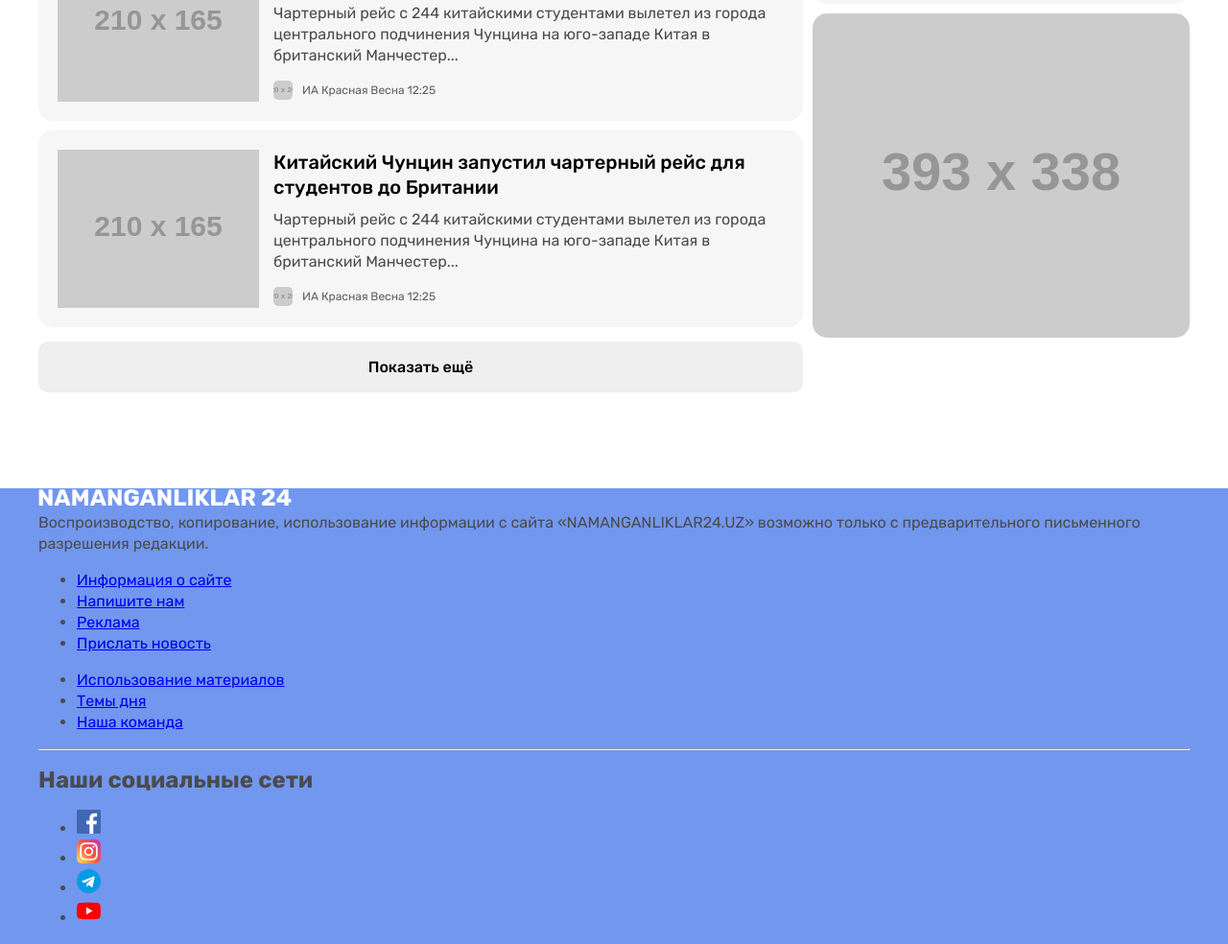
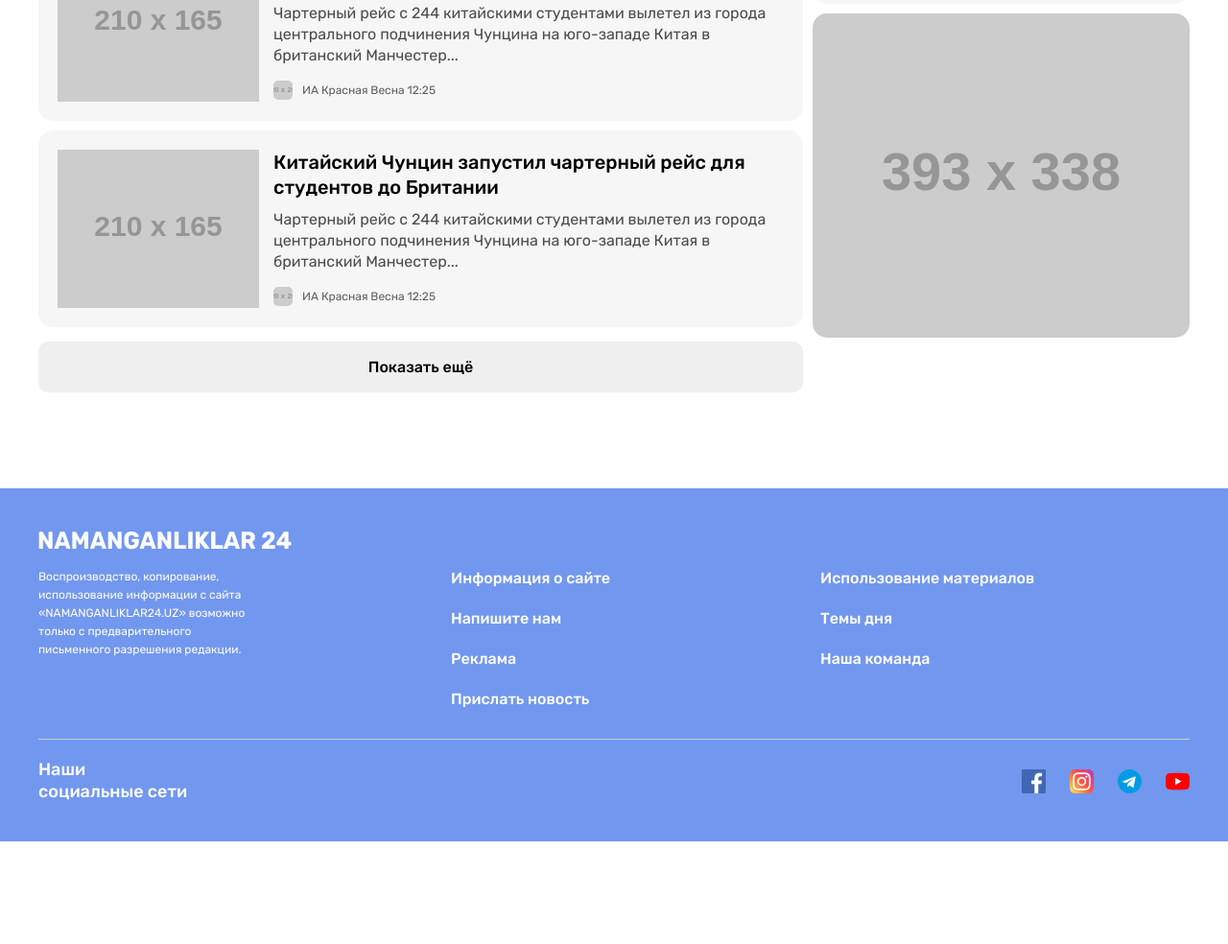
Before and after one commit to musavvir0437/N24-Musavvir, a plain HTML site: page index.html in a window 1280 px wide. Shown: the part 2003-2987 px from the top of the page at 96% size. After the commit the page ends 2880 px from the top, so only its background shows below. Drawn offline with Linux system fonts and the light colour scheme; placeholder pictures from the web are drawn by us.

Commit message:
style add

```diff
--- a/css/style.css
+++ b/css/style.css
@@ -558,39 +558,126 @@ img {
 /* <!-- SITE-FOOTER --> */
 
 .site-footer {
+  padding-top: 40px;
+  padding-bottom: 40px;
   background-color: #7297ef;
+  color: #fff;
 }
 
-.container {}
+.site-footer-logo-wrapper {
+  display: flex;
+  margin-bottom: 15px;
 
-.site-footer-logo-wrapper {}
 
-.site-footer-logo {}
+}
 
-.site-footer-logo-img {}
+.site-footer *:focus {
+  outline: 2px dashed #fff;
 
-.site-footer-about-links {}
+}
 
-.site-footer-about {}
+.site-footer-logo {
+  display: flex;
 
-.site-footer-links-wrapper {}
+}
 
-.site-footer-links {}
+.site-footer-logo:hover {
+  opacity: 0.8;
 
-.site-footer-links-item {}
+}
 
-.site-footer-link {}
+.site-footer-logo:active {
+  opacity: 0.6;
 
-.site-footer-divider {}
+}
 
-.site-footer-socials {}
+.site-footer-logo-img {
+  width: 264px;
+  height: 28px;
+  object-fit: contain;
 
-.site-footer-socials-heading {}
+}
 
-.site-footer-socials-lists {}
+.site-footer-about-links {
+  display: flex;
+}
 
-.site-footer-socials-item {}
+.site-footer-about {
+  width: 230px;
+  margin-right: 200px;
+  font-size: 12px;
+  line-height: 19px;
+}
 
-.site-footer-socials-link {}
+.site-footer-links-wrapper {
+  flex-grow: 1;
+  display: flex;
+}
 
-.site-footer-socials-icon {}
+.site-footer-links {
+  width: 50%;
+  padding-left: 0;
+  padding-right: 24px;
+  margin: 0;
+  list-style: none;
+  font-weight: 500;
+}
+
+.site-footer-links-item:not(:last-child) {
+  margin-bottom: 20px;
+}
+
+.site-footer-link {
+  display: inline-block;
+  color: #fff;
+  text-decoration: none;
+}
+
+.site-footer-link:hover {
+  text-decoration: underline;
+}
+
+.site-footer-divider {
+  height: 1px;
+  border: 0;
+  margin-top: 30px;
+  margin-bottom: 20px;
+  background-color: #cecece;
+}
+
+.site-footer-socials {
+  display: flex;
+  justify-content: space-between;
+  align-items: center;
+}
+
+.site-footer-socials-heading {
+  width: 160px;
+  margin: 0;
+  font-size: 18px;
+  line-height: 23px;
+  font-weight: 500;
+}
+
+.site-footer-socials-lists {
+  display: flex;
+  align-items: center;
+  padding: 0;
+  margin: 0;
+  list-style: none;
+}
+
+.site-footer-socials-item:not(:last-child) {
+  margin-right: 25px;
+}
+
+.site-footer-socials-link {
+  display: flex;
+}
+
+.site-footer-socials-icon {
+  flex-shrink: 0;
+  width: 25px;
+  height: 25px;
+  object-fit: contain;
+}
```
